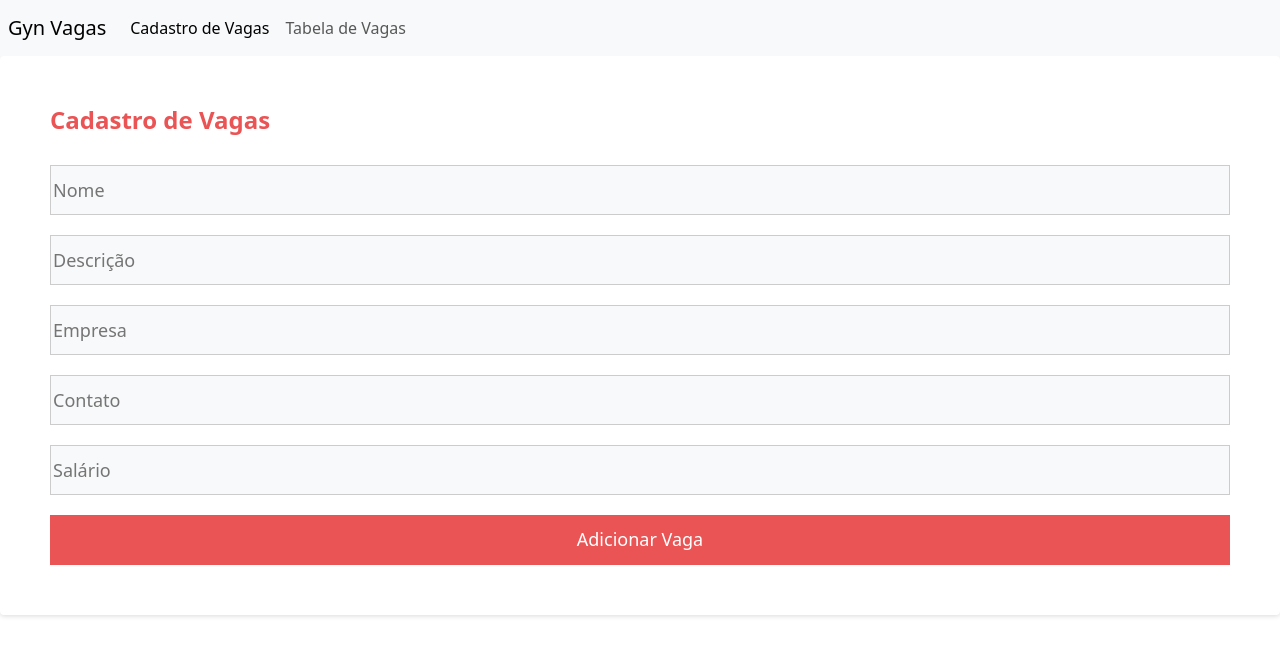
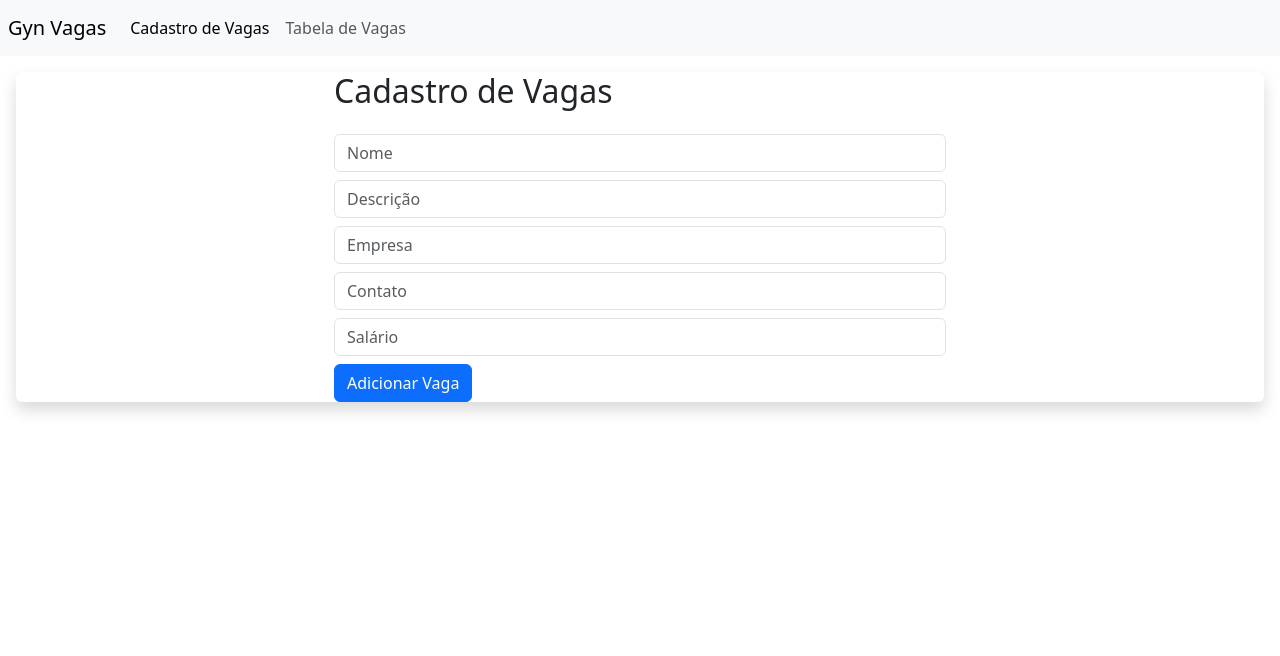
Before and after one commit to daniel-gondim/gyn-vagas-angular, an Angular app: page /cadastro-de-vagas in a window 1280 px wide. Shown: the top 656 px of the page. Built offline with nearby package versions, Linux system fonts and the light colour scheme.

Commit message:
style: adiciona estilo ao formulário de cadastro de vagas

```diff
--- a/src/app/cadastro-vagas/cadastro-vagas.component.css
+++ b/src/app/cadastro-vagas/cadastro-vagas.component.css
@@ -1,4 +1,4 @@
-.cadastro-vaga {
+/* .cadastro-vaga {
   padding: 50px;
   box-shadow: 0 1px 5px rgba(0, 0, 0, .15);
   border-radius: 4px;
@@ -38,4 +38,4 @@
   background-color: #FFF;
   color: #EA5455;
   border-color: #EA5455;
-}
+} */
--- a/src/app/cadastro-vagas/cadastro-vagas.component.html
+++ b/src/app/cadastro-vagas/cadastro-vagas.component.html
@@ -1,9 +1,25 @@
-<div class="cadastro-vaga">
-  <h2>Cadastro de Vagas</h2>
-  <input [(ngModel)]="nome" placeholder="Nome" type="text">
-  <input [(ngModel)]="descricao" placeholder="Descrição" type="text">
-  <input [(ngModel)]="empresa" placeholder="Empresa" type="text">
-  <input [(ngModel)]="contato" placeholder="Contato" type="text">
-  <input [(ngModel)]="salario" placeholder="Salário" type="number">
-  <button (click)="adicionarVaga()">Adicionar Vaga</button>
+<div class="shadow m-3 rounded">
+  <div class="row justify-content-center">
+    <div class="col-lg-6">
+      <div class="cadastro-vaga">
+        <h2 class="mb-4">Cadastro de Vagas</h2>
+        <div class="form-group">
+          <input [(ngModel)]="nome" class="form-control mb-2" placeholder="Nome" type="text">
+        </div>
+        <div class="form-group">
+          <input [(ngModel)]="descricao" class="form-control mb-2" placeholder="Descrição" type="text">
+        </div>
+        <div class="form-group">
+          <input [(ngModel)]="empresa" class="form-control mb-2" placeholder="Empresa" type="text">
+        </div>
+        <div class="form-group">
+          <input [(ngModel)]="contato" class="form-control mb-2" placeholder="Contato" type="text">
+        </div>
+        <div class="form-group">
+          <input [(ngModel)]="salario" class="form-control mb-2" placeholder="Salário" type="number">
+        </div>
+        <button class="btn btn-primary" (click)="adicionarVaga()">Adicionar Vaga</button>
+      </div>
+    </div>
+  </div>
 </div>
```
